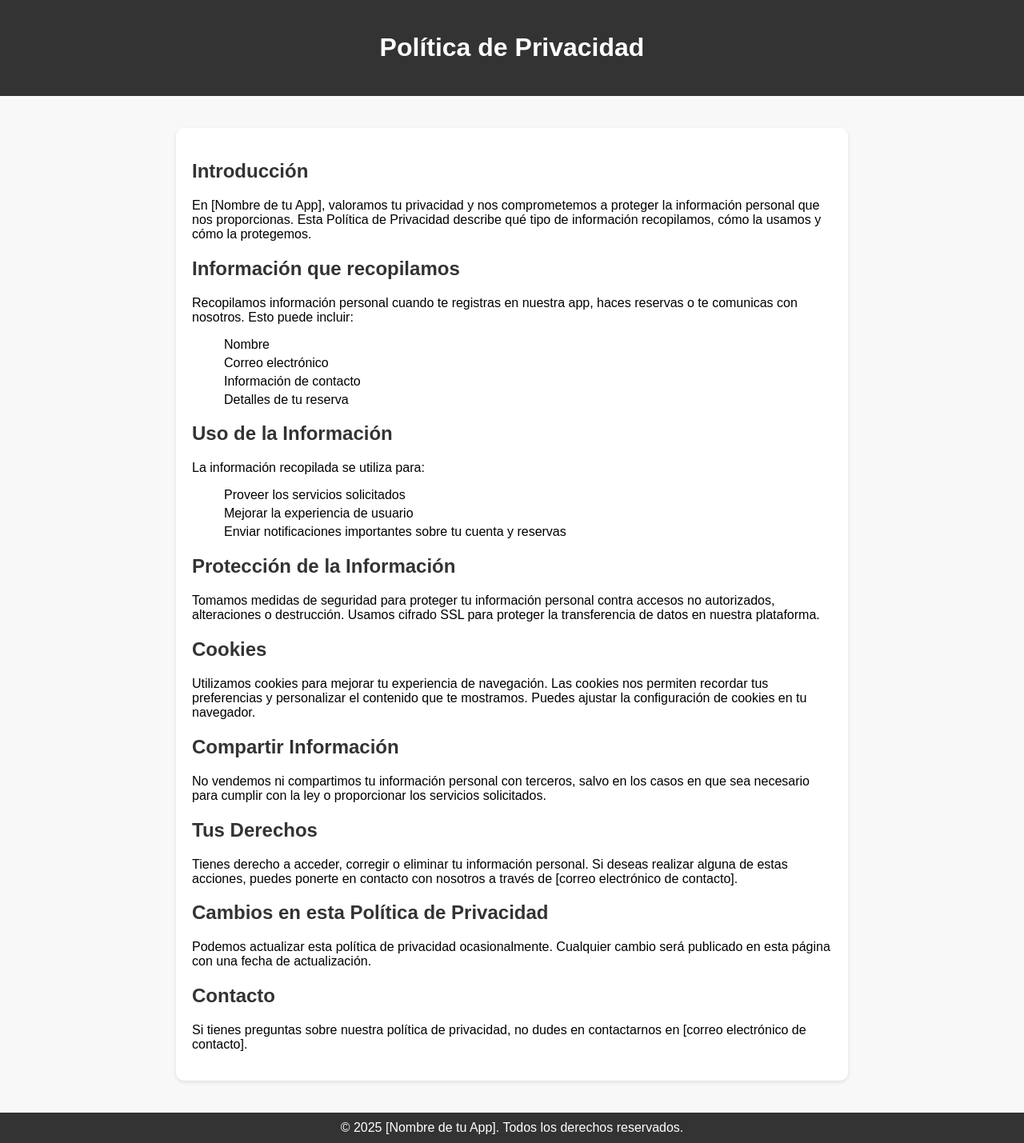
After one commit to almudenadomenech/PROYECTO_PAGINAWEB, a PHP site: page /paginas_footer/politicas_privacidad.php in a window 1280 px wide. The commit adds this page. Shown: the whole page at 80% size. Run offline with PHP 8.4, Linux system fonts and the light colour scheme.

Commit message:
paginas footer

```diff
--- a/booking.php
+++ b/booking.php
@@ -72,7 +72,7 @@
         </div>
     </div>
 
-    <input type="submit" value="submit" class="btn" name="send">
+    <input type="submit" value="Enviar" class="btn" name="send">
 
 
     </form>
--- /dev/null
+++ b/paginas_footer/politicas_privacidad.php
@@ -0,0 +1,60 @@
+<!DOCTYPE html>
+<html lang="es">
+<head>
+    <meta charset="UTF-8">
+    <meta name="viewport" content="width=device-width, initial-scale=1.0">
+    <title>Política de Privacidad</title>
+    <link rel="stylesheet" href="style.css">
+</head>
+<body>
+    <header>
+        <h1>Política de Privacidad</h1>
+    </header>
+
+    <main>
+        <section class="content">
+            <h2>Introducción</h2>
+            <p>En [Nombre de tu App], valoramos tu privacidad y nos comprometemos a proteger la información personal que nos proporcionas. Esta Política de Privacidad describe qué tipo de información recopilamos, cómo la usamos y cómo la protegemos.</p>
+
+            <h2>Información que recopilamos</h2>
+            <p>Recopilamos información personal cuando te registras en nuestra app, haces reservas o te comunicas con nosotros. Esto puede incluir:</p>
+            <ul>
+                <li>Nombre</li>
+                <li>Correo electrónico</li>
+                <li>Información de contacto</li>
+                <li>Detalles de tu reserva</li>
+            </ul>
+
+            <h2>Uso de la Información</h2>
+            <p>La información recopilada se utiliza para:</p>
+            <ul>
+                <li>Proveer los servicios solicitados</li>
+                <li>Mejorar la experiencia de usuario</li>
+                <li>Enviar notificaciones importantes sobre tu cuenta y reservas</li>
+            </ul>
+
+            <h2>Protección de la Información</h2>
+            <p>Tomamos medidas de seguridad para proteger tu información personal contra accesos no autorizados, alteraciones o destrucción. Usamos cifrado SSL para proteger la transferencia de datos en nuestra plataforma.</p>
+
+            <h2>Cookies</h2>
+            <p>Utilizamos cookies para mejorar tu experiencia de navegación. Las cookies nos permiten recordar tus preferencias y personalizar el contenido que te mostramos. Puedes ajustar la configuración de cookies en tu navegador.</p>
+
+            <h2>Compartir Información</h2>
+            <p>No vendemos ni compartimos tu información personal con terceros, salvo en los casos en que sea necesario para cumplir con la ley o proporcionar los servicios solicitados.</p>
+
+            <h2>Tus Derechos</h2>
+            <p>Tienes derecho a acceder, corregir o eliminar tu información personal. Si deseas realizar alguna de estas acciones, puedes ponerte en contacto con nosotros a través de [correo electrónico de contacto].</p>
+
+            <h2>Cambios en esta Política de Privacidad</h2>
+            <p>Podemos actualizar esta política de privacidad ocasionalmente. Cualquier cambio será publicado en esta página con una fecha de actualización.</p>
+
+            <h2>Contacto</h2>
+            <p>Si tienes preguntas sobre nuestra política de privacidad, no dudes en contactarnos en [correo electrónico de contacto].</p>
+        </section>
+    </main>
+
+    <footer>
+        <p>&copy; 2025 [Nombre de tu App]. Todos los derechos reservados.</p>
+    </footer>
+</body>
+</html>
--- /dev/null
+++ b/paginas_footer/style.css
@@ -0,0 +1,49 @@
+body {
+    font-family: Arial, sans-serif;
+    background-color: #f8f8f8;
+    margin: 0;
+    padding: 0;
+}
+
+header {
+    background-color: #333;
+    color: white;
+    padding: 20px;
+    text-align: center;
+}
+
+main {
+    padding: 20px;
+}
+
+.content {
+    background-color: white;
+    margin: 20px auto;
+    padding: 20px;
+    max-width: 800px;
+    border-radius: 10px;
+    box-shadow: 0 2px 5px rgba(0, 0, 0, 0.1);
+}
+
+h2 {
+    color: #333;
+}
+
+ul {
+    list-style-type: none;
+}
+
+ul li {
+    margin: 5px 0;
+}
+
+footer {
+    text-align: center;
+    padding: 10px;
+    background-color: #333;
+    color: white;
+}
+
+footer p {
+    margin: 0;
+}
```
Also changed, not shown: footer.php (+17 -14 lines), paginas_footer/condiciones_uso.php (added, +52 -0 lines), paginas_footer/preguntas_frecuentes.php (added, +56 -0 lines), paginas_footer/sobre_nosotros.php (added, +52 -0 lines).
